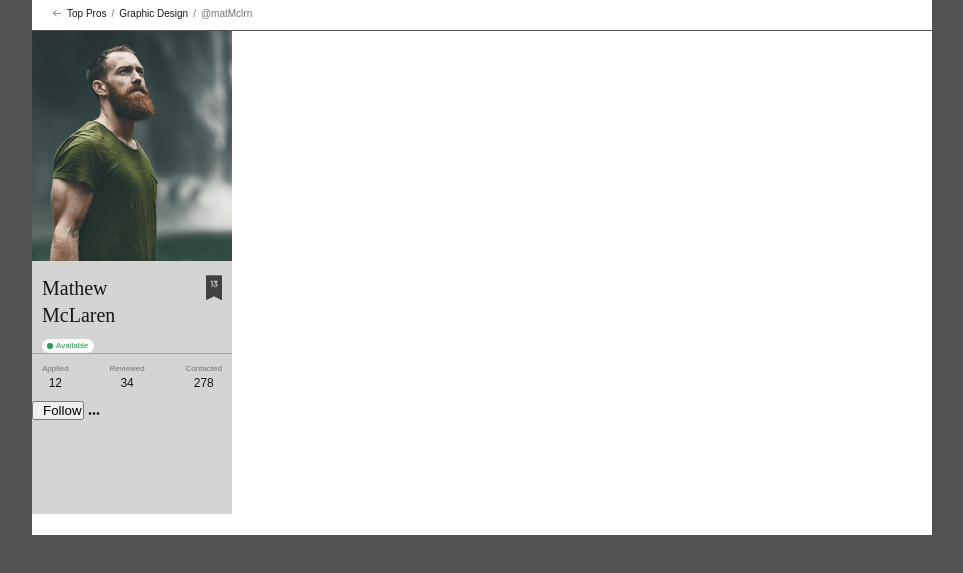
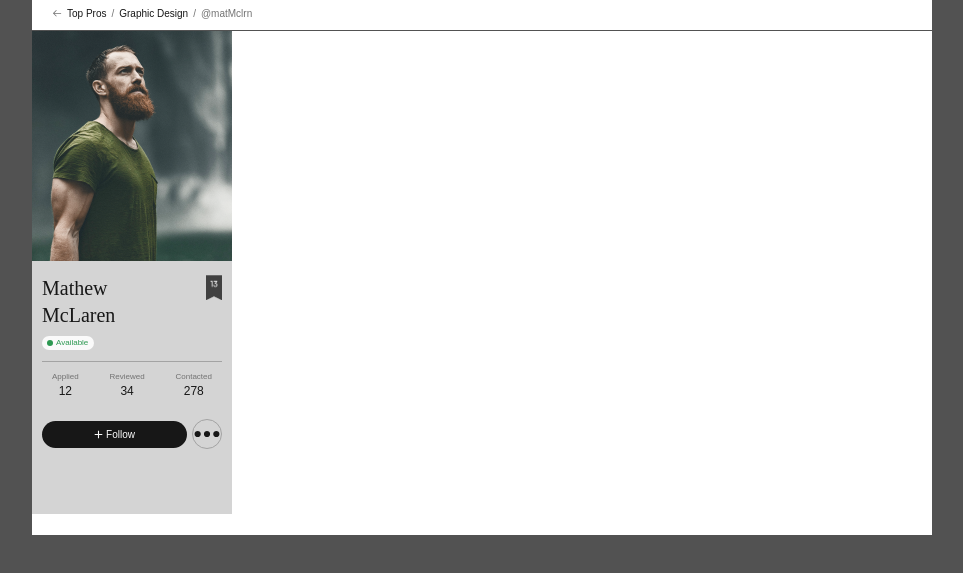
Before and after one commit to FarzadAF292/Vanhub, a plain HTML site: page index.html in a window 1280 px wide. Shown: the part 149-722 px from the top of the page, without its empty margins (158-1121 px from the left). Drawn offline with Linux system fonts and the light colour scheme; a web font is replaced by a local one.

Commit message:
Add all styles for info section

```diff
--- a/styles.css
+++ b/styles.css
@@ -139,8 +139,11 @@ header {
   background-color: #d4d4d4;
 }
 
+.padding {
+  padding: 10px 10px;
+}
+
 .name {
-  padding: 10px 10px;
   display: flex;
   align-items: start;
   justify-content: space-between;
@@ -152,10 +155,6 @@ header {
   font-size: 20px;
   line-height: 27.2px;
   color: #171717;
-}
-
-.status {
-  padding: 0 10px;
 }
 
 .available {
@@ -176,6 +175,10 @@ header {
   background-color: #2c9851;
 }
 
+.status {
+  padding-top: 7px;
+}
+
 .status span {
   font-family: "Satoshi", sans-serif;
   font-weight: 500;
@@ -188,8 +191,8 @@ header {
   display: flex;
   align-items: center;
   justify-content: space-between;
-  padding: 10px 10px;
   border-top: 0.5px solid #a3a3a3;
+  margin-top: 11px;
 }
 
 .score {
@@ -197,6 +200,7 @@ header {
   display: grid;
   align-items: center;
   justify-content: space-between;
+  padding: 10px 10px;
 }
 
 .score span {
@@ -214,3 +218,34 @@ header {
   line-height: 16.2px;
   color: #171717;
 }
+
+.buttons {
+  display: flex;
+  align-items: center;
+  justify-content: space-between;
+  padding-top: 10px;
+}
+
+.button-first {
+  display: flex;
+  align-items: center;
+  justify-content: center;
+  padding: 8px 25px;
+  width: 145px;
+  border-radius: 15px;
+  border: none;
+  cursor: pointer;
+  gap: 3px;
+  color: white;
+  background-color: #171717;
+  font-size: 10px;
+  font-weight: 500;
+  font-family: "Satoshi", sans-serif;
+}
+
+.button-second {
+  border: 0.5px solid #a3a3a3;
+  width: 30px;
+  height: 30px;
+  border-radius: 50px;
+}
```
